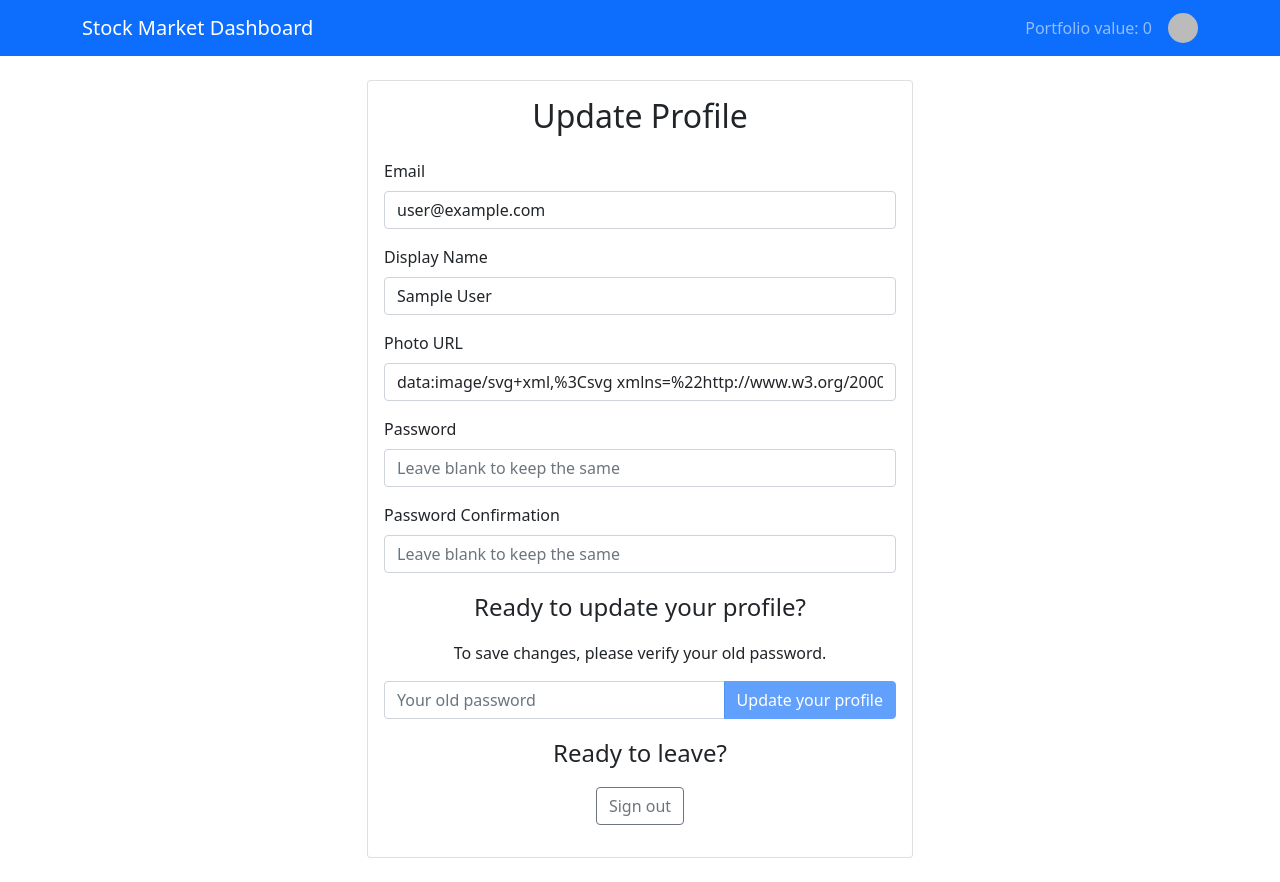
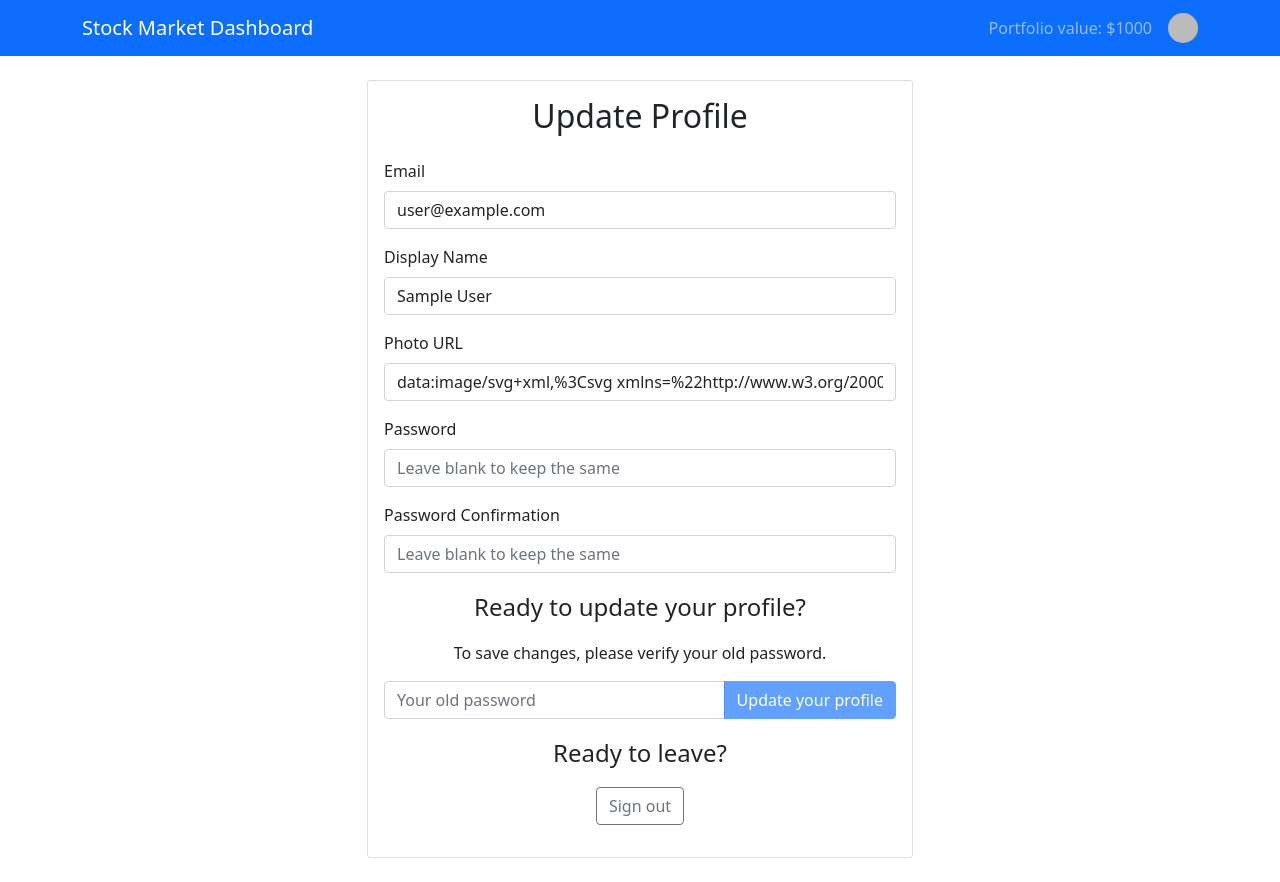
Before and after one commit to jannden/stock-market-dashboard, a React app: page /profile in a window 1280 px wide. Built offline with nearby package versions, Linux system fonts and the light colour scheme; no server answers; the database is empty; sample sign-in values are in the browser's storage.

Commit message:
Small adjustments to portfolio value calculation and password change logic.

```diff
--- a/src/actions/userActions.js
+++ b/src/actions/userActions.js
@@ -40,8 +40,8 @@ export const updateUser = (formData, setFormData, firestore) => (dispatch) => {
     )
     .then(() =>
       // Changing passwords
-      formData.password1
-        ? updatePassword(auth.currentUser, formData.password1)
+      formData.newPassword1
+        ? updatePassword(auth.currentUser, formData.newPassword1)
         : true
     )
     .then(() =>
--- a/src/components/Header.jsx
+++ b/src/components/Header.jsx
@@ -10,6 +10,9 @@ import Navbar from "react-bootstrap/Navbar";
 import Nav from "react-bootstrap/Nav";
 import Image from "react-bootstrap/Image";
 
+// Util
+import { roundTwoDecimals } from "./ModalForm";
+
 const UserNav = function UserNav() {
   const currentUser = useSelector((state) => state.currentUser);
   const stockDataFromRedux = useSelector((state) => state.stockData);
@@ -21,7 +24,7 @@ const UserNav = function UserNav() {
   const daysAgo = 0;
   const portfolioValue =
     !currentUser.firestore?.stockUnits || !currentUser.firestore?.wallet
-      ? 0
+      ? 1000
       : currentUser.firestore.wallet +
         Object.keys(currentUser.firestore.stockUnits).reduce((next, key) => {
           if (!next.toString().includes("Missing data")) {
@@ -31,10 +34,10 @@ const UserNav = function UserNav() {
             if (!stockDataFromRedux[key]?.seriesCandle?.[0].data[0].y[3]) {
               return "Missing data";
             }
-            return (
+            return roundTwoDecimals(
               next +
-              currentUser.firestore.stockUnits[key] *
-                stockDataFromRedux[key].seriesCandle[0].data[daysAgo].y[3]
+                currentUser.firestore.stockUnits[key] *
+                  stockDataFromRedux[key].seriesCandle[0].data[daysAgo].y[3]
             );
           }
           return next;
@@ -45,7 +48,7 @@ const UserNav = function UserNav() {
         Portfolio value:{" "}
         {portfolioValue.toString().includes("Missing data")
           ? "Missing data"
-          : portfolioValue}
+          : `$${portfolioValue}`}
       </Navbar.Text>
       <Link to="/profile">
         <Image
--- a/webpack.config.js
+++ b/webpack.config.js
@@ -42,7 +42,7 @@ module.exports = {
     new ESLintPlugin(eslintOptions),
     new CleanWebpackPlugin(),
     new HtmlWebpackPlugin({
-      title: "Dynamic Forms",
+      title: "Stock Market Dashboard",
       template: path.resolve(__dirname, "./src/index.html"),
     }),
     new Dotenv(),
```
Also changed, not shown: 2 other files (tests, documents, lock files or other folders).
